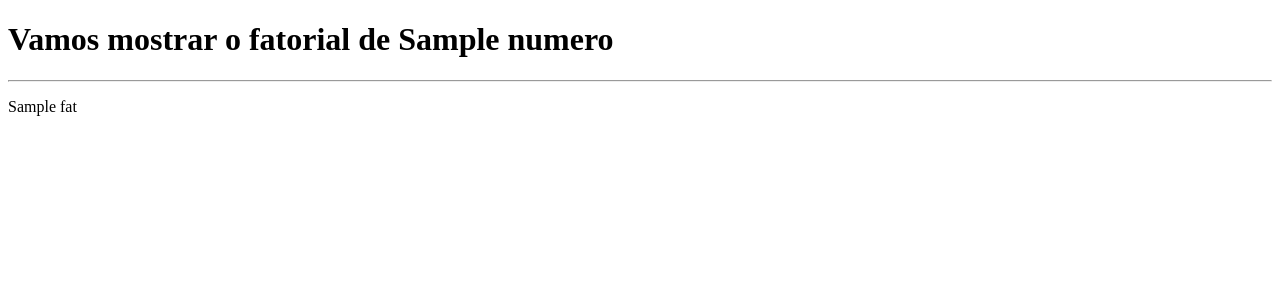
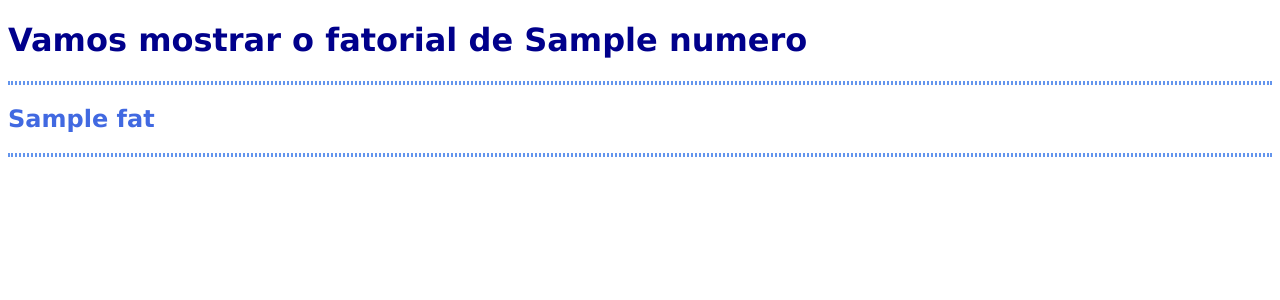
Before and after one commit to kelvindsm/CEUB-POO, a Flask app: template aula02/templates/fatorial.html in a window 1280 px wide. Shown: the top 300 px of the page. Run offline with Flask 3, Linux system fonts and the light colour scheme; the template is opened without the code that fills it: most values are stand-ins (such as "Sample title", 1, 10 or a date in 2020).

Commit message:
Ajustes visuais

```diff
--- a/aula02/app_aula02.py
+++ b/aula02/app_aula02.py
@@ -51,7 +51,7 @@ def fatorial(numero):
         result *= contador
         fat += str(contador) + "x"
 
-    fat = fat[0:len(fat) - 2] + " = " +str(result)
+    fat = fat[0:len(fat) - 1] + " = " + str(result)
     return render_template('fatorial.html', numero=numero, fat=fat)
 
 if __name__ == '__main__':
--- a/aula02/static/estilo.css
+++ b/aula02/static/estilo.css
@@ -1,5 +1,10 @@
 h1 {
     color: darkblue;
+    font-family: Verdana;
+}
+
+h2 {
+    color: royalblue;
     font-family: Verdana;
 }
 
--- a/aula02/templates/fatorial.html
+++ b/aula02/templates/fatorial.html
@@ -3,10 +3,12 @@
 <head>
     <meta charset="UTF-8">
     <title>Fatorial</title>
+    <link rel="stylesheet" type="text/css" href="/static/estilo.css">
 </head>
 <body>
 <h1>Vamos mostrar o fatorial de {{ numero }}</h1>
 <hr>
-<p> {{ fat }}</p>
+<h2> {{ fat }}</h2>
+<hr>
 </body>
 </html>
--- a/aula02/templates/imprimir.html
+++ b/aula02/templates/imprimir.html
@@ -3,10 +3,12 @@
 <head>
     <meta charset="UTF-8">
     <title>Nome</title>
+    <link rel="stylesheet" type="text/css" href="/static/estilo.css">
 </head>
 <body>
 <h1>Seja bem vindo {{ nome }}</h1>
 <hr>
-<p>numero de caracteres {{ char }}</p>
+<h2>numero de caracteres : {{ char }}</h2>
+<hr>
 </body>
 </html>
```
